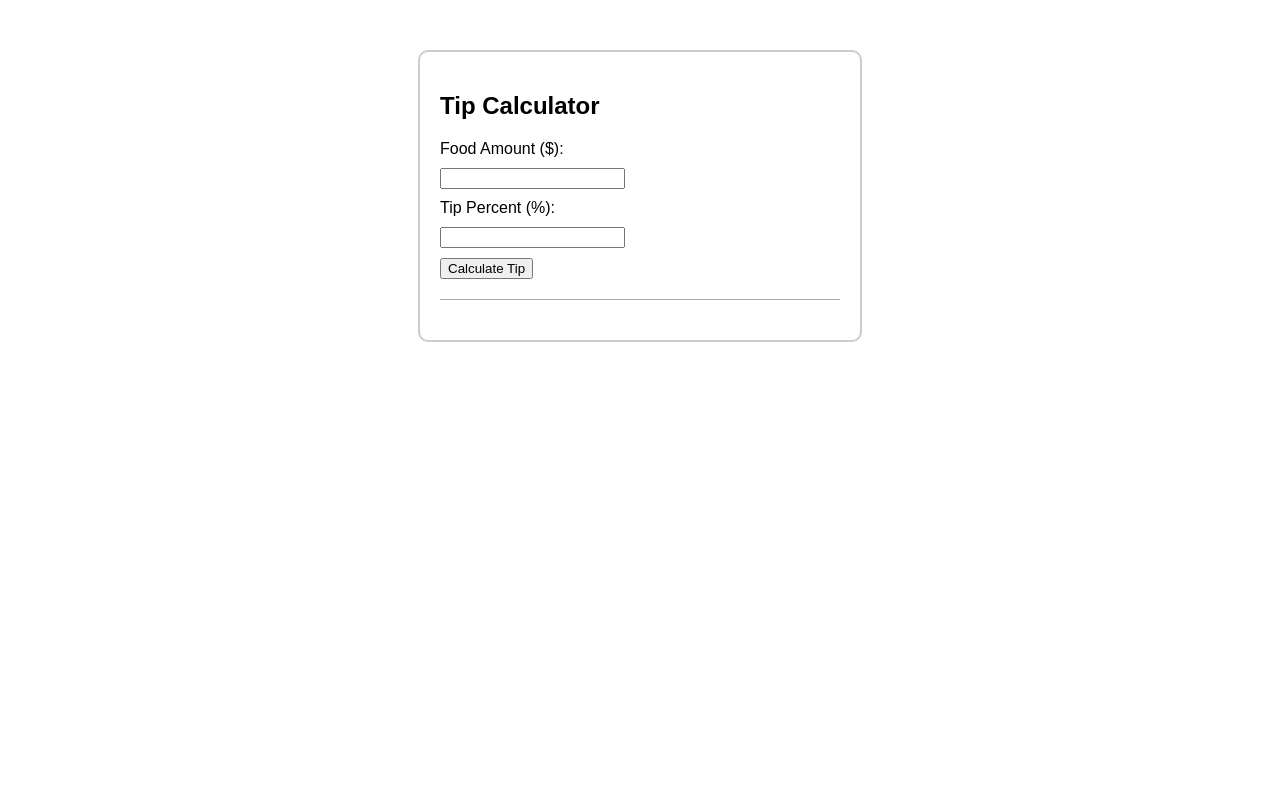
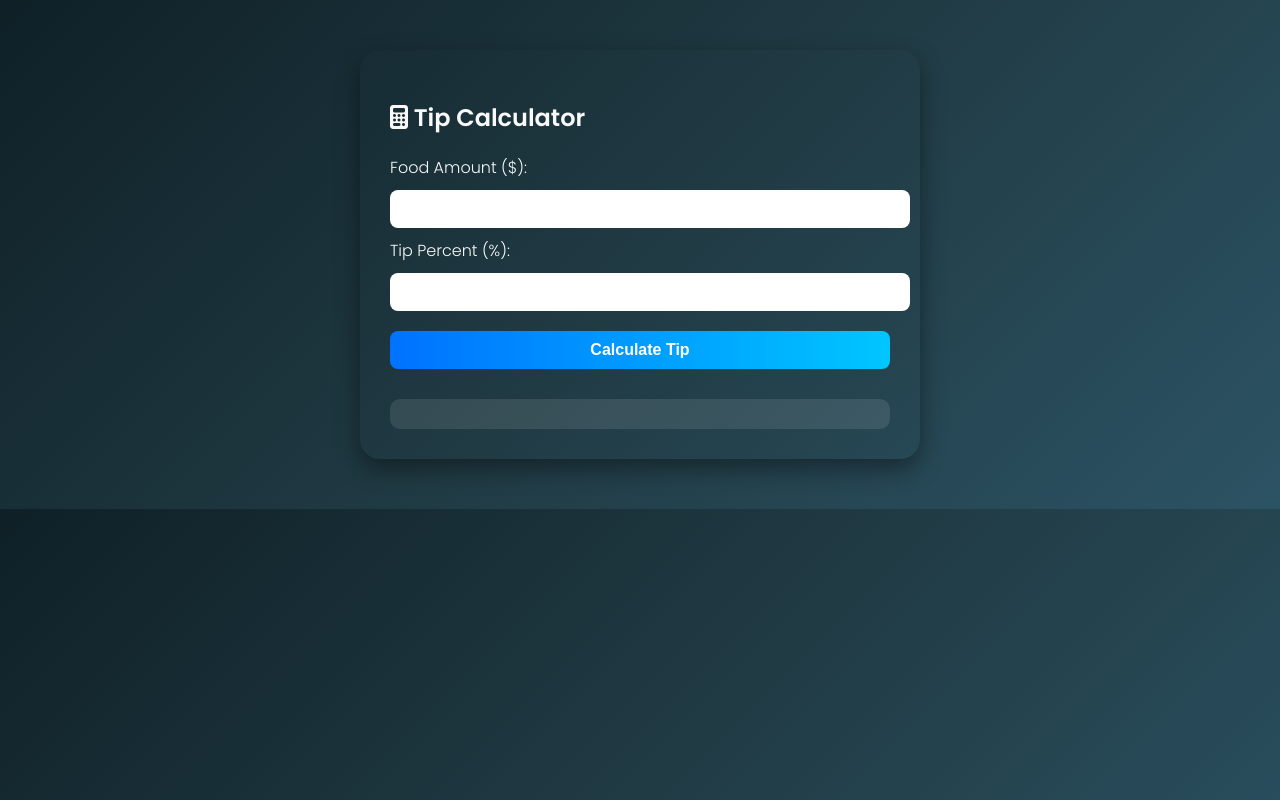
Before and after one commit to Ciiiv/Tip_Calculator, a plain HTML site: page index.html in a window 1280 px wide. Drawn offline with Linux system fonts and the light colour scheme.

Commit message:
Add files via upload

```diff
--- a/index.html
+++ b/index.html
@@ -2,28 +2,60 @@
 <html>
 <head>
   <title>Tip Calculator</title>
+  <link href="https://fonts.googleapis.com/css2?family=Poppins:wght@300;600&display=swap" rel="stylesheet">
+  <link rel="stylesheet" href="https://cdnjs.cloudflare.com/ajax/libs/font-awesome/6.5.0/css/all.min.css">
   <style>
     body {
-      font-family: Arial, sans-serif;
-      max-width: 400px;
+      font-family: 'Poppins', sans-serif;
+      background: linear-gradient(135deg, #0f2027, #203a43, #2c5364);
+      color: #f9f9f9;
+      max-width: 500px;
       margin: 50px auto;
-      padding: 20px;
-      border: 2px solid #ccc;
+      padding: 30px;
+      border-radius: 20px;
+      box-shadow: 0 10px 25px rgba(0,0,0,0.4);
+      animation: fadeIn 1s ease-in-out;
+    }
+
+    @keyframes fadeIn {
+      from { opacity: 0; transform: translateY(20px); }
+      to { opacity: 1; transform: translateY(0); }
+    }
+
+    input, button {
+      width: 100%;
+      padding: 10px;
+      margin: 10px 0;
+      border-radius: 8px;
+      border: none;
+      font-size: 16px;
+    }
+
+    button {
+      background: #00c6ff;
+      background: linear-gradient(to right, #0072ff, #00c6ff);
+      color: white;
+      font-weight: bold;
+      cursor: pointer;
+      transition: 0.3s ease;
+    }
+
+    button:hover {
+      transform: scale(1.05);
+      background: linear-gradient(to right, #00c6ff, #0072ff);
+    }
+
+    #result {
+      background: rgba(255, 255, 255, 0.1);
+      padding: 15px;
+      margin-top: 20px;
       border-radius: 10px;
-    }
-    label, input {
-      display: block;
-      margin: 10px 0;
-    }
-    #result {
-      margin-top: 20px;
-      padding: 10px;
-      border-top: 1px solid #aaa;
+      font-size: 18px;
     }
   </style>
 </head>
 <body>
-  <h2>Tip Calculator</h2>
+  <h2><i class="fa-solid fa-calculator"></i> Tip Calculator</h2>
   <label>Food Amount ($):</label>
   <input type="number" id="foodAmount" step="0.01">
 
```
